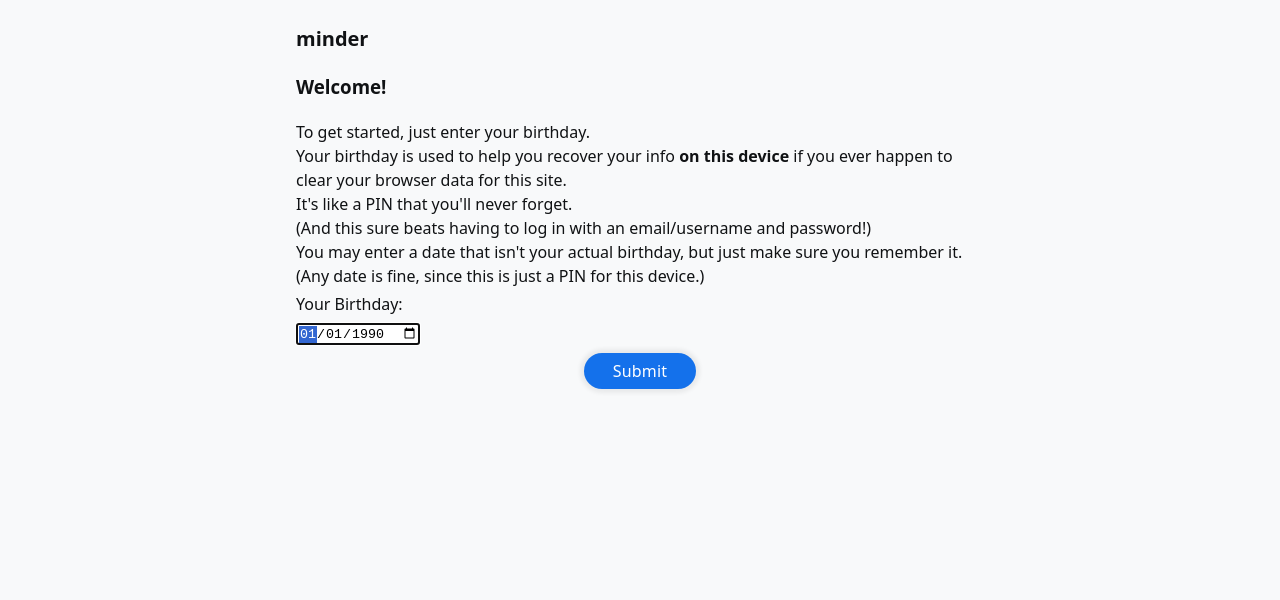
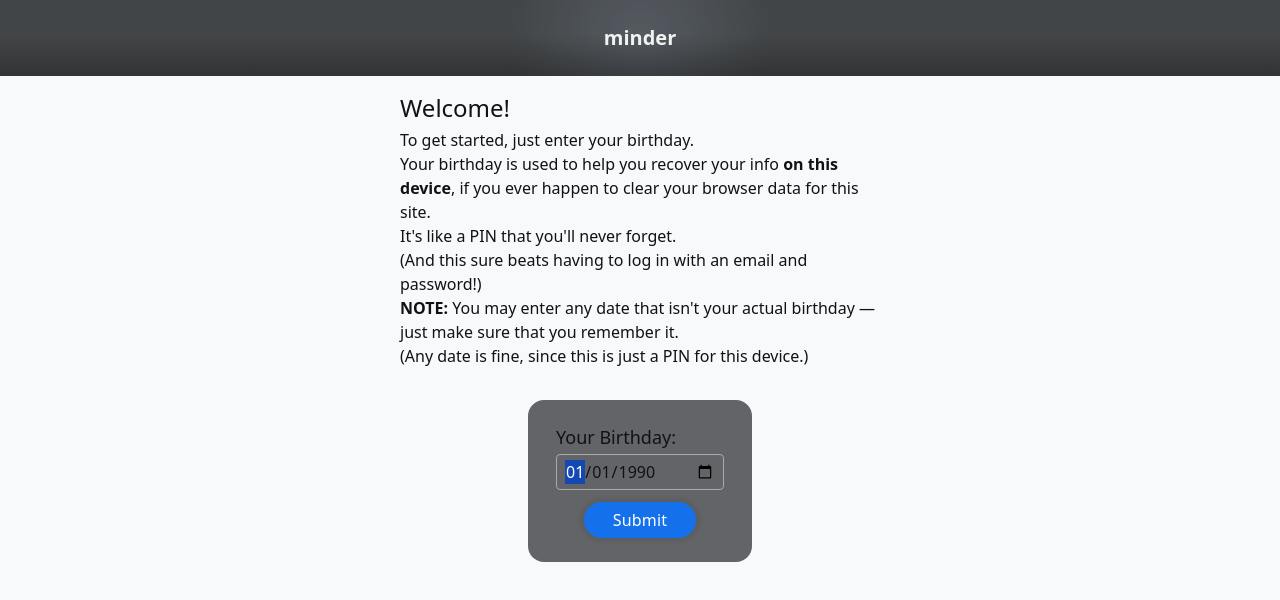
Before and after one commit to davidhartsough/minder-web-app, a React (Vite) app: page / in a window 1280 px wide. Shown: the top 600 px of the page. Built offline with nearby package versions, Linux system fonts and the light colour scheme; no server answers.

Commit message:
prep for release

```diff
--- a/index.html
+++ b/index.html
@@ -26,6 +26,9 @@
           --bg: #101214;
           --fg: #f8f9fa;
         }
+        input {
+          color-scheme: dark;
+        }
       }
       * {
         box-sizing: border-box;
@@ -33,6 +36,7 @@
       :root,
       html,
       body,
+      input,
       textarea,
       button {
         color: var(--fg);
--- a/netlify/db/xdb.ts
+++ b/netlify/db/xdb.ts
@@ -7,7 +7,11 @@ const db = xata.db.users;
 
 export async function getUserRecord(uid: string) {
   const user = await db.read(uid, ["items", "tz"]);
-  return user;
+  if (!user) return null;
+  return {
+    items: user.items,
+    tz: user.tz,
+  };
 }
 export async function createUser(uid: string, items: string[], tz: string) {
   await db.create(uid, { items, tz });
--- a/src/Fetcher.tsx
+++ b/src/Fetcher.tsx
@@ -13,7 +13,7 @@ export default function Fetcher({ children }: { children: React.ReactNode }) {
       });
     }
   }, [loading]);
-  if (loading) return <p>Loading...</p>;
+  if (loading) return <div className="spinner" />;
   if (!items) return <Begin save={setItems} />;
   return children;
 }
--- a/src/ItemsForm.tsx
+++ b/src/ItemsForm.tsx
@@ -33,6 +33,7 @@ export default function ItemsForm({
           defaultValue={items.join("\n")}
           required
           autoFocus
+          disabled={saving}
         ></textarea>
         <button type="submit" disabled={saving}>
           {saving ? "Saving" : "Save"}
--- a/src/Login.tsx
+++ b/src/Login.tsx
@@ -11,25 +11,25 @@ export default function Login({ setUID }: { setUID: (uid: string) => void }) {
     setUID(saveUID(bday));
   };
   return (
-    <section>
+    <section id="login">
       <h3>Welcome!</h3>
       <p>
         To get started, just enter your birthday.
         <br />
         Your birthday is used to help you recover your info{" "}
-        <strong>on this device</strong> if you ever happen to clear your browser
-        data for this site.
+        <strong>on this device</strong>, if you ever happen to clear your
+        browser data for this site.
         <br />
         It's like a PIN that you'll never forget.
         <br />
-        (And this sure beats having to log in with an email/username and
-        password!)
+        (And this sure beats having to log in with an email and password!)
         <br />
-        You may enter a date that isn't your actual birthday, but just make sure
-        you remember it. (Any date is fine, since this is just a PIN for this
-        device.)
+        <strong>NOTE:</strong> You may enter any date that isn't your actual
+        birthday — just make sure that you remember it.
+        <br />
+        (Any date is fine, since this is just a PIN for this device.)
       </p>
-      <form onSubmit={onSubmit}>
+      <form onSubmit={onSubmit} id="login-form">
         <fieldset disabled={loading}>
           <label htmlFor="birthday">Your Birthday:</label>
           <input
@@ -41,9 +41,10 @@ export default function Login({ setUID }: { setUID: (uid: string) => void }) {
             autoFocus
             defaultValue="1990-01-01"
             placeholder="YYYY-MM-DD"
+            disabled={loading}
           />
           <button type="submit" disabled={loading}>
-            {loading ? "Submitting" : "Submit"}
+            {loading ? "Submitting..." : "Submit"}
           </button>
         </fieldset>
       </form>
--- a/src/Sub.tsx
+++ b/src/Sub.tsx
@@ -35,7 +35,7 @@ export default function Sub({ children }: { children: React.ReactNode }) {
       console.error("Failed to subscribe the user:", error);
     }
   };
-  if (loading) return <p>Loading...</p>;
+  if (loading) return <div className="spinner" />;
   if (!isSubscribed) {
     return <button onClick={subscribe}>Get Notifications</button>;
   }
--- a/src/api-utils.ts
+++ b/src/api-utils.ts
@@ -1,4 +1,4 @@
-const api = "https://minder.netlify.app/.netlify/functions";
+const api = import.meta.env.API_URL;
 
 // eslint-disable-next-line @typescript-eslint/no-explicit-any
 export async function post(path: string, body: any) {
--- a/src/db.ts
+++ b/src/db.ts
@@ -9,14 +9,22 @@ function lsSetItems(items: string[]): void {
   localStorage.setItem("items", JSON.stringify(items));
 }
 
+type UserPartial = {
+  items: string[];
+  tz: string;
+};
 export async function dbGetItems(): Promise<string[] | null> {
   const uid = localStorage.getItem("uid");
   if (!uid) return null;
   const lsItems = lsGetItems();
   if (lsItems) return lsItems;
-  const items = (await get(`read?uid=${uid}`)) as string[] | null;
-  if (items) lsSetItems(items);
-  return items;
+  const data = (await get(`read?uid=${uid}`)) as UserPartial | null;
+  if (data) {
+    const { items } = data;
+    lsSetItems(items);
+    return items;
+  }
+  return null;
 }
 export async function dbSetItems(items: string[]) {
   const uid = localStorage.getItem("uid");
@@ -27,7 +35,7 @@ export async function dbSetItems(items: string[]) {
 
 export async function dbCreateUser(items: string[]) {
   const uid = localStorage.getItem("uid");
-  if (!uid) return;
+  if (!uid) throw new Error("No uid");
   lsSetItems(items);
   const tz = Intl.DateTimeFormat().resolvedOptions().timeZone;
   localStorage.setItem("tz", tz);
--- a/src/index.css
+++ b/src/index.css
@@ -1,45 +1,75 @@
 main {
   max-width: 45rem;
-  padding: 1.5rem 1rem 3rem;
   margin: auto;
+  padding: 1.25rem 1rem 3rem;
+}
+header {
+  background-color: #26292c;
+  background: linear-gradient(transparent 45%, #0006),
+    radial-gradient(circle 8rem at center, #363d45ee, #212426ee);
+  padding: 1.75rem 0;
+  opacity: 0.9;
 }
 h1 {
+  color: #f2f2f2;
   font-weight: 700;
   font-size: 1.25rem;
   margin: 0;
+  text-align: center;
+  line-height: 1;
+}
+h2,
+h3 {
+  font-weight: 300;
+  font-size: 1.5rem;
+  margin: 0 0 0.5rem;
+  line-height: 1;
 }
 p {
   margin: 0 0 0.25rem;
 }
+input,
 textarea {
-  flex: 1 1 100%;
   display: block;
-  margin: auto;
   background-color: transparent;
   border: 1px solid #bbb;
   border-radius: 0.25rem;
   outline: none;
   width: 100%;
+  transition: border-color 0.2s;
+  font-size: 1rem;
+}
+input {
+  margin: 0.5rem 0;
+  padding: 0.25rem 0.5rem;
+}
+textarea {
+  flex: 1 1 100%;
+  margin: auto;
   resize: vertical;
   height: auto;
   line-height: 1.15;
   padding: 0.4rem 0.5rem 0.5rem;
   min-height: 6rem;
-  transition: border-color 0.2s;
 }
-textarea::placeholder {
+input::placeholder,
+::placeholder {
   opacity: 0.8;
 }
+input:hover,
 textarea:hover {
   border-color: #ccc;
 }
+input:focus,
 textarea:focus {
   border-color: #aaa;
 }
 label {
   display: block;
   font-weight: 500;
-  margin: 0 0 0.25rem;
+  margin: 0;
+  font-size: 1.125rem;
+  line-height: 1;
 }
 fieldset {
   border: none;
@@ -57,14 +87,14 @@ button {
   border-radius: 1.25rem;
   color: #fff;
   background-color: var(--theme);
-  padding: 0.375rem 0.75rem;
+  padding: 0.375rem 1.5rem;
   border: none;
   text-transform: none;
   cursor: pointer;
   user-select: none;
   font-size: 1rem;
   outline: none;
-  margin: 0.5rem auto;
+  margin: 0.75rem auto 0;
   font-weight: 500;
   letter-spacing: 0.0125rem;
   box-shadow: 0 0 0.25rem 0.25rem #00000010;
@@ -74,6 +104,16 @@ button:hover,
 button:focus {
   transform: scale(1.05);
   box-shadow: 0 0 0.25rem 0.25rem #00000020;
+}
+button:disabled {
+  transform: scale(1);
+}
+fieldset:disabled,
+input:disabled,
+textarea:disabled,
+button:disabled {
+  opacity: 0.9;
+  cursor: wait;
 }
 ul {
   margin: 0.5rem 0 1.5rem 1.5rem;
@@ -85,3 +125,33 @@ li {
   margin-bottom: 0.125rem;
   padding-left: 0;
 }
+#login {
+  max-width: 30rem;
+  margin: auto;
+}
+#login-form {
+  max-width: 14rem;
+  margin: 2rem auto;
+  padding: 1.75rem 1.75rem 1.5rem;
+  background-color: hsl(210deg 6% 20% / 75%);
+  border-radius: 1rem;
+}
+
+.spinner {
+  margin: 0 auto;
+  border: 0.25rem solid var(--theme);
+  border-top-color: #bbb;
+  border-radius: 50%;
+  animation: spin 1.5s linear infinite;
+  cursor: wait;
+}
+
+@keyframes spin {
+  0% {
+    transform: rotate(0deg);
+  }
+
+  100% {
+    transform: rotate(360deg);
+  }
+}
--- a/src/main.tsx
+++ b/src/main.tsx
@@ -5,10 +5,10 @@ import App from "./App.tsx";
 
 createRoot(document.getElementById("root")!).render(
   <StrictMode>
+    <header>
+      <h1>minder</h1>
+    </header>
     <main>
-      <header>
-        <h1>minder</h1>
-      </header>
       <App />
     </main>
   </StrictMode>
--- a/src/utils.ts
+++ b/src/utils.ts
@@ -11,7 +11,7 @@ function urlBase64ToUint8Array(base64String: string) {
   return outputArray;
 }
 export function getAppServerKey() {
-  const vapidPublicKey = process.env.VAPID_PUBLIC_KEY;
+  const vapidPublicKey = import.meta.env.VAPID_PUBLIC_KEY;
   if (!vapidPublicKey) {
     throw new Error("VAPID_PUBLIC_KEY is not set");
   }
```
Also changed, not shown: src/auth-utils.ts (+0 -12 lines).
